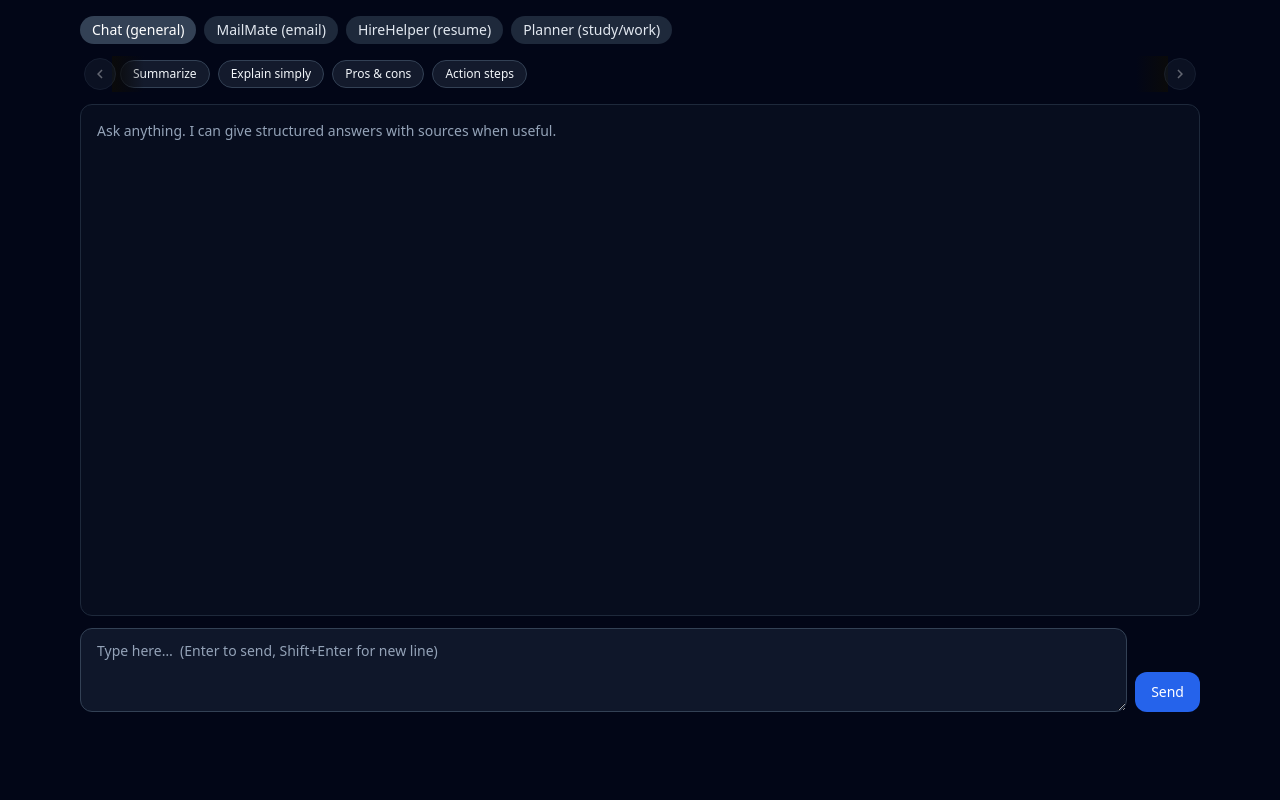
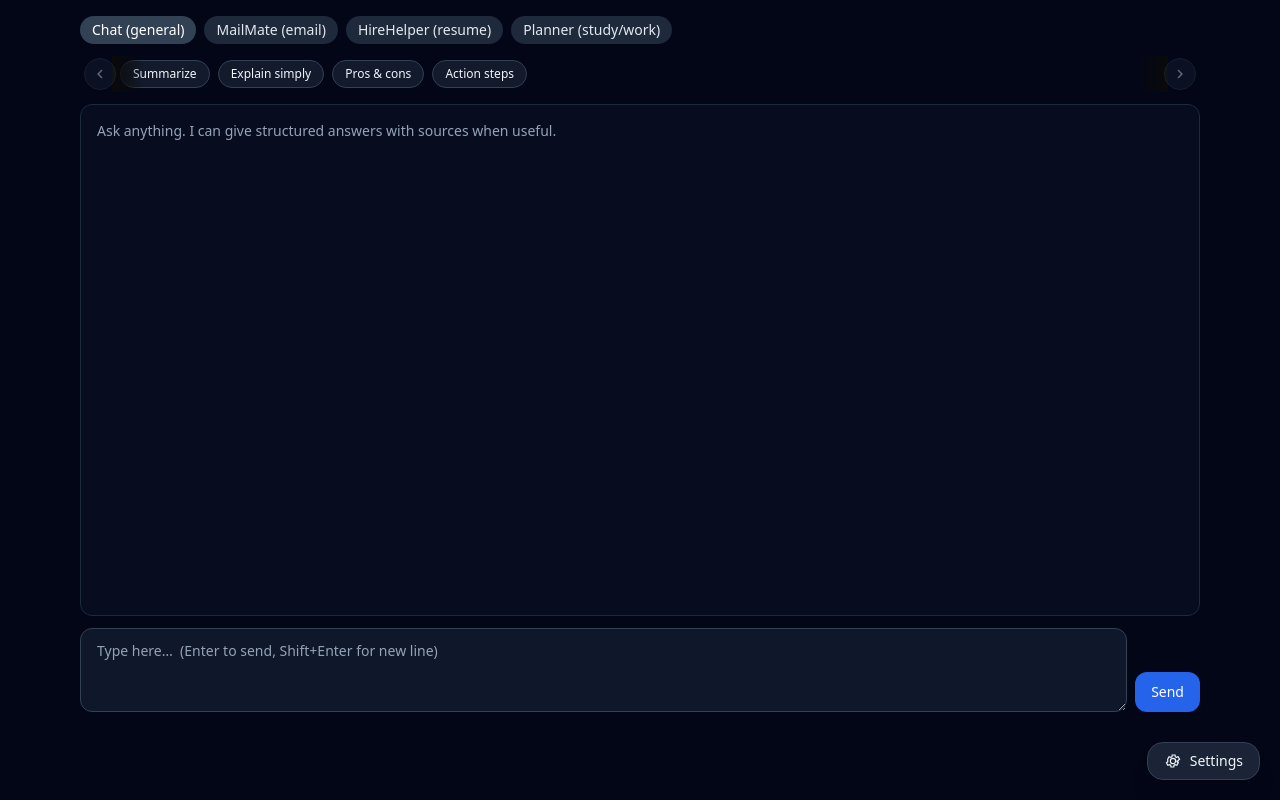
Before and after one commit to madevthevanthiran-maker/amplyai-chatbot, a Next.js app: page /app in a window 1280 px wide. Built offline with nearby package versions, Linux system fonts and the light colour scheme.

Commit message:
Update _app.js

```diff
--- a/pages/_app.js
+++ b/pages/_app.js
@@ -1,6 +1,7 @@
-// pages/_app.js
+// /pages/_app.js
 import Head from "next/head";
 import "@/styles/globals.css";
+import FloatingSettingsButton from "@/components/FloatingSettingsButton";
 
 export default function App({ Component, pageProps }) {
   return (
@@ -15,6 +16,7 @@ export default function App({ Component, pageProps }) {
         <meta name="viewport" content="width=device-width, initial-scale=1" />
       </Head>
       <Component {...pageProps} />
+      <FloatingSettingsButton />
     </>
   );
 }
```
